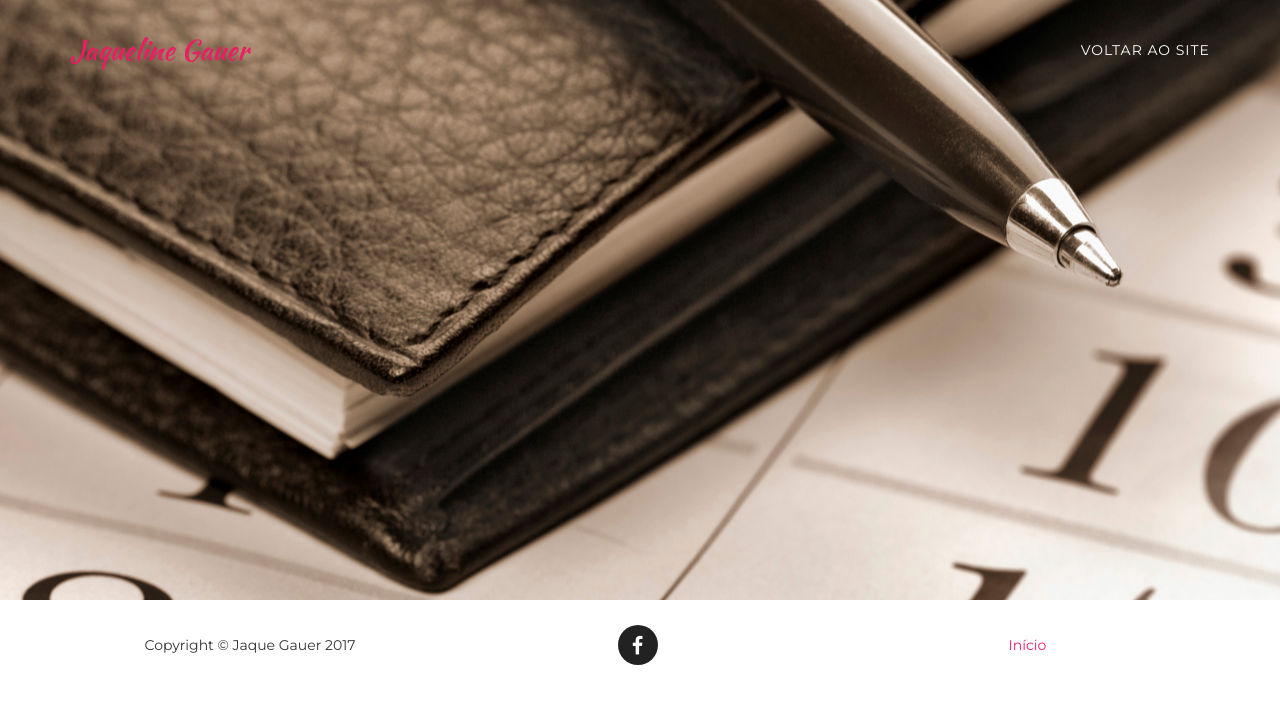
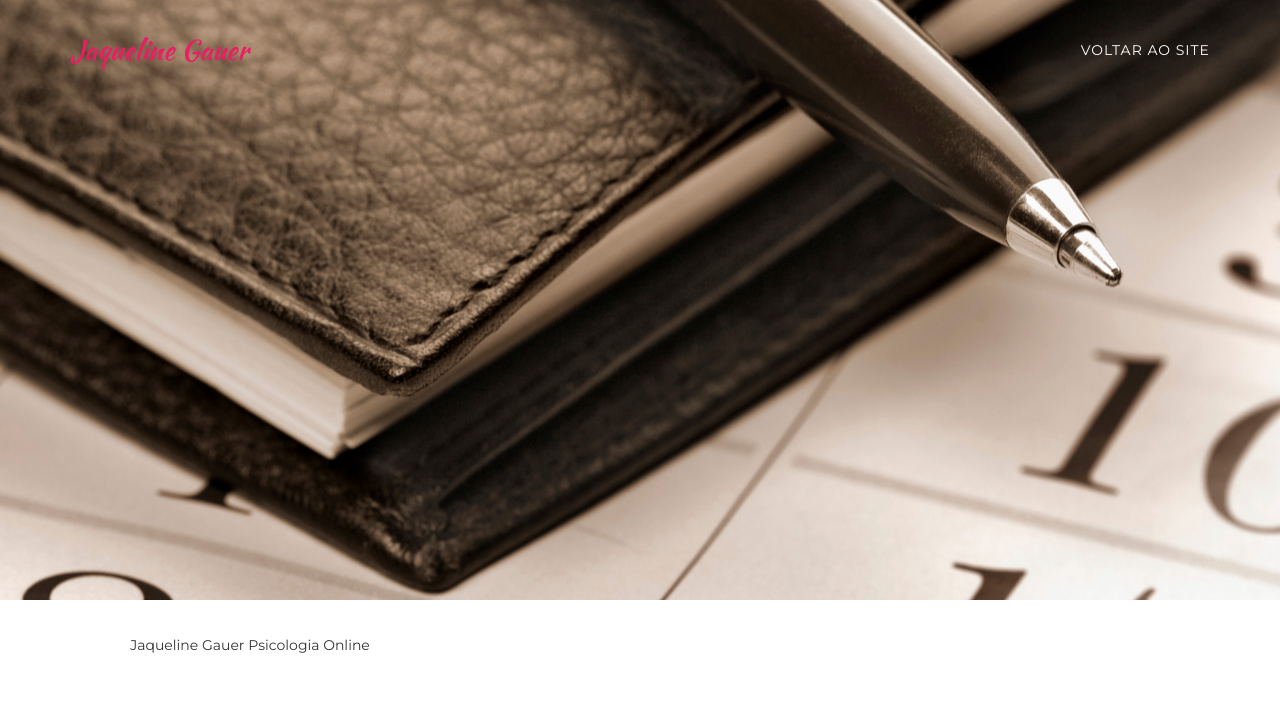
Before and after one commit to jotacoutinho/jaquelinegauer, a website: page consulta.html in a window 1280 px wide. Drawn offline with nearby package versions, Linux system fonts and the light colour scheme; a web font is replaced by a local one.

Commit message:
display 2
complete

```diff
--- a/consulta.html
+++ b/consulta.html
@@ -136,19 +136,14 @@
         <div class="container">
             <div class="row">
                 <div class="col-md-4">
-                    <span class="copyright">Copyright &copy; Jaque Gauer 2017</span>
+                    <span class="copyright">Jaqueline Gauer Psicologia Online</span>
                 </div>
                 <div class="col-md-4">
-                    <ul class="list-inline social-buttons">
 
-                        <li><a href="https://www.facebook.com/jaqueline.gauer.58?fref=ts"><i class="fa fa-facebook"></i></a>
-                        </li>
-
-                    </ul>
                 </div>
                 <div class="col-md-4">
                     <ul class="list-inline quicklinks">
-                        <li><a href="#">Início</a>
+                        <li><a href="#"></a>
                         </li>
                     </ul>
                 </div>
```
